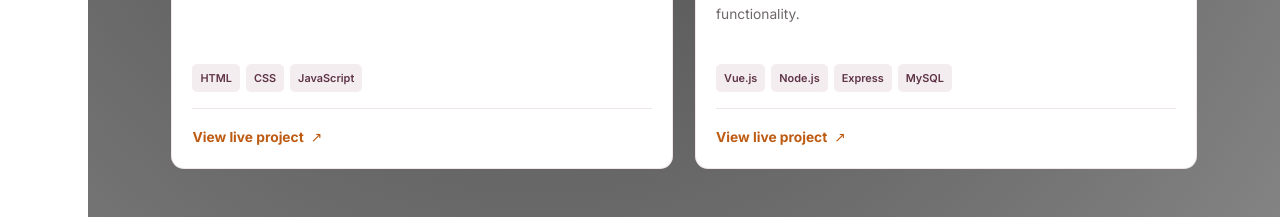
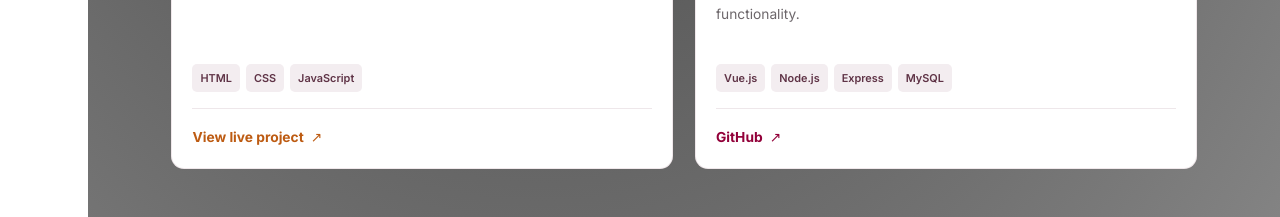
Before and after one commit to OwamGobs/Updated-Portfolio, a Vue app: page / in a window 1280 px wide. Shown: the part 3800-4017 px from the top of the page. Built offline with nearby package versions, Linux system fonts and the light colour scheme.

Commit message:
Added a link for a project

```diff
--- a/src/views/Projects.vue
+++ b/src/views/Projects.vue
@@ -48,8 +48,8 @@ const projects = ref([
       "A student-focused application project designed to support the application process, with profile management and contact functionality.",
     technologies: ["Vue.js", "Node.js", "Express", "MySQL"],
     image: applyDirectImage,
-    liveUrl: "https://api-production-275b.up.railway.app/",
-    githubUrl: "",
+    liveUrl: "",
+    githubUrl: "https://github.com/stephanbennett42-ctrl/applydirect-sa",
   },
 ]);
 
```
